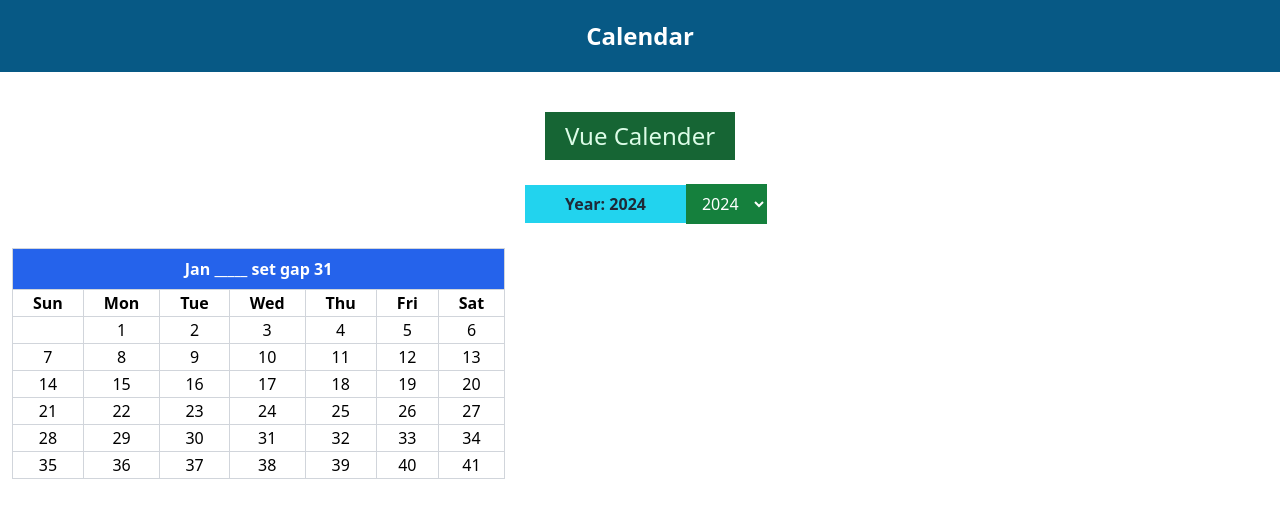
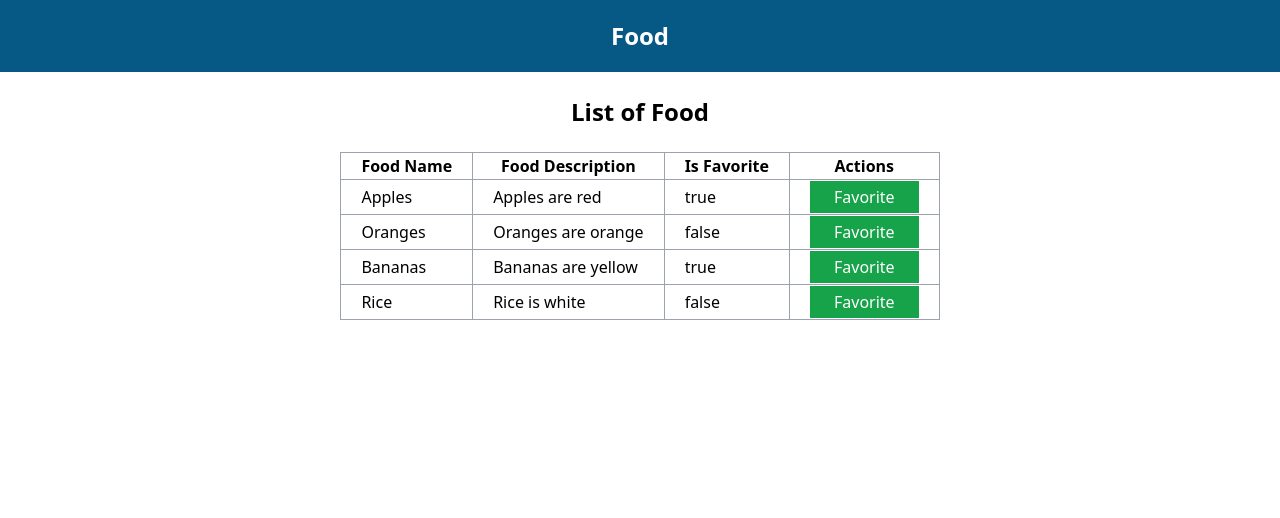
Before and after one commit to rayhanalshorif133/Play-With-Vue_Js, a Vue app in the folder raw_vue3/app_2/: page / in a window 1280 px wide. Shown: the top 518 px of the page. Built offline with nearby package versions, Linux system fonts and the light colour scheme.

Commit message:
food app

```diff
--- a/raw_vue3/app_2/src/App.vue
+++ b/raw_vue3/app_2/src/App.vue
@@ -3,21 +3,23 @@
 
       <!-- <OldLearn /> -->
       <!-- <UserList /> -->
-      <Calendar />
+      <!-- <Calendar /> -->
       <!-- <PropsDrillingPractice /> -->
+      <Food/>
   </div>
 </template>
 
 <script>
 import Header from "./components/Header.vue";
-import OldLearn from "./components/OldLearn.vue";
+import OldLearn from "./components/old/OldLearn.vue";
 import UserList from "./components/UserList.vue";
-import Calendar from "./components/Calendar.vue";
-import PropsDrillingPractice from "./components/PropsDrillingPractice.vue";
+import Calendar from "./components/old/Calendar.vue";
+import PropsDrillingPractice from "./components/old/PropsDrillingPractice.vue";
+import Food from "./components/Food.vue";
 export default {
 
   components: {
-    Header,OldLearn,UserList,Calendar,PropsDrillingPractice
+    Header,OldLearn,UserList,Calendar,PropsDrillingPractice,Food
   },
 
 
--- /dev/null
+++ b/raw_vue3/app_2/src/components/Food.vue
@@ -0,0 +1,81 @@
+<template>
+  <div>
+    <Header title="Food" />
+    <h1 class="text-2xl font-bold mx-auto justify-center text-center mt-6">
+      List of Food
+    </h1>
+    <div class="mx-auto justify-center flex">
+      <table class="border border-gray-400 mt-6">
+        <thead class="border border-gray-400">
+          <tr class="border border-gray-400">
+            <th class="border border-gray-400 px-5">Food Name</th>
+            <th class="border border-gray-400 px-5">Food Description</th>
+            <th class="border border-gray-400 px-5">Is Favorite</th>
+            <th class="border border-gray-400 px-5">Actions</th>
+          </tr>
+        </thead>
+        <tbody>
+          <food-item
+            v-for="item in foodItems"
+            :key="item"
+            :food-details="item"
+            @toggle-favorite="receiveEmit"
+          />
+        </tbody>
+      </table>
+    </div>
+  </div>
+</template>
+
+<script>
+import Header from "./Header.vue";
+import FoodItem from "./_partials/FoodItem.vue";
+export default {
+  components: {
+    Header,
+    FoodItem,
+  },
+  data() {
+    return {
+      foodItems: [
+        {
+          id: 1,
+          name: "Apples",
+          desc: "Apples are red",
+          isFavorite: true,
+        },
+        {
+          id: 2,
+          name: "Oranges",
+          desc: "Oranges are orange",
+          isFavorite: false,
+        },
+        {
+          id: 3,
+          name: "Bananas",
+          desc: "Bananas are yellow",
+          isFavorite: true,
+        },
+        {
+          id: 4,
+          name: "Rice",
+          desc: "Rice is white",
+          isFavorite: false,
+        },
+      ],
+    };
+  },
+  methods: {
+    toggleFavorite() {
+      this.$emit("toggle-Favorite");
+    },
+    receiveEmit(foodItem) {
+      const {id} = foodItem;
+      var findFood = this.foodItems.find((item) => item.id === id);
+      findFood.isFavorite = !findFood.isFavorite;
+    },
+  },
+};
+</script>
+
+<style></style>
--- /dev/null
+++ b/raw_vue3/app_2/src/components/_partials/FoodItem.vue
@@ -0,0 +1,26 @@
+<template>
+  <tr class="border border-gray-400">
+    <td class="border border-gray-400 px-5">{{ foodDetails.name }}</td>
+    <td class="border border-gray-400 px-5">{{foodDetails.desc}}</td>
+    <td class="border border-gray-400 px-5">{{foodDetails.isFavorite}}</td>
+    <td class="border border-gray-400 px-5">
+      <button class="bg-green-600 text-white px-6 py-1" @click="setFavData">Favorite</button>
+    </td>
+  </tr>
+</template>
+
+<script>
+export default {
+  props: ["foodDetails"],
+  data() {
+    return {};
+  },
+  methods: {
+    setFavData() {
+      this.$emit("toggle-favorite", this.foodDetails);
+    },
+  },
+};
+</script>
+
+<style></style>
--- a/raw_vue3/app_2/src/components/Calendar.vue
+++ b/raw_vue3/app_2/src/components/old/Calendar.vue
@@ -24,8 +24,8 @@
 
 <script>
 
-import Header from "./Header.vue";
-import CalendarItem from "./_partials/CalendarItem.vue";
+import Header from "../Header.vue";
+import CalendarItem from "../_partials/CalendarItem.vue";
 export default {
   components: {
     Header,
--- a/raw_vue3/app_2/src/components/OldLearn.vue
+++ b/raw_vue3/app_2/src/components/old/OldLearn.vue
@@ -23,7 +23,7 @@
 </template>
 
 <script>
-import Header from "./Header.vue";
+import Header from "../Header.vue";
 export default {
   components: {
     Header,
--- a/raw_vue3/app_2/src/components/PropsDrillingPractice.vue
+++ b/raw_vue3/app_2/src/components/old/PropsDrillingPractice.vue
@@ -27,8 +27,8 @@
 </template>
 
 <script>
-import App1 from "./_props_drilling/App1.vue";
-import ChildComponent from './ChildComponent.vue';
+import App1 from "../_props_drilling/App1.vue";
+import ChildComponent from './ChildComponent.vue'
 export default {
   components: {
     App1,ChildComponent
```
Also changed, not shown: raw_vue3/app_2/src/components/old/ChildComponent.vue (renamed from raw_vue3/app_2/src/components/ChildComponent.vue).
